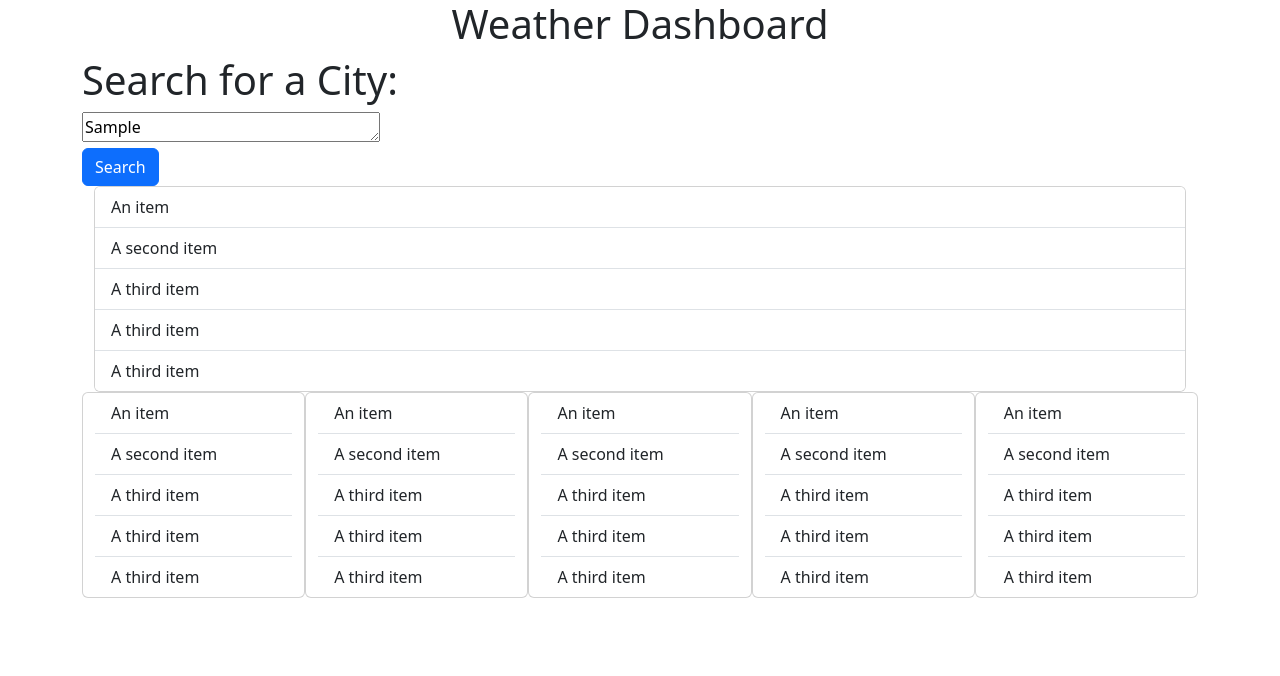
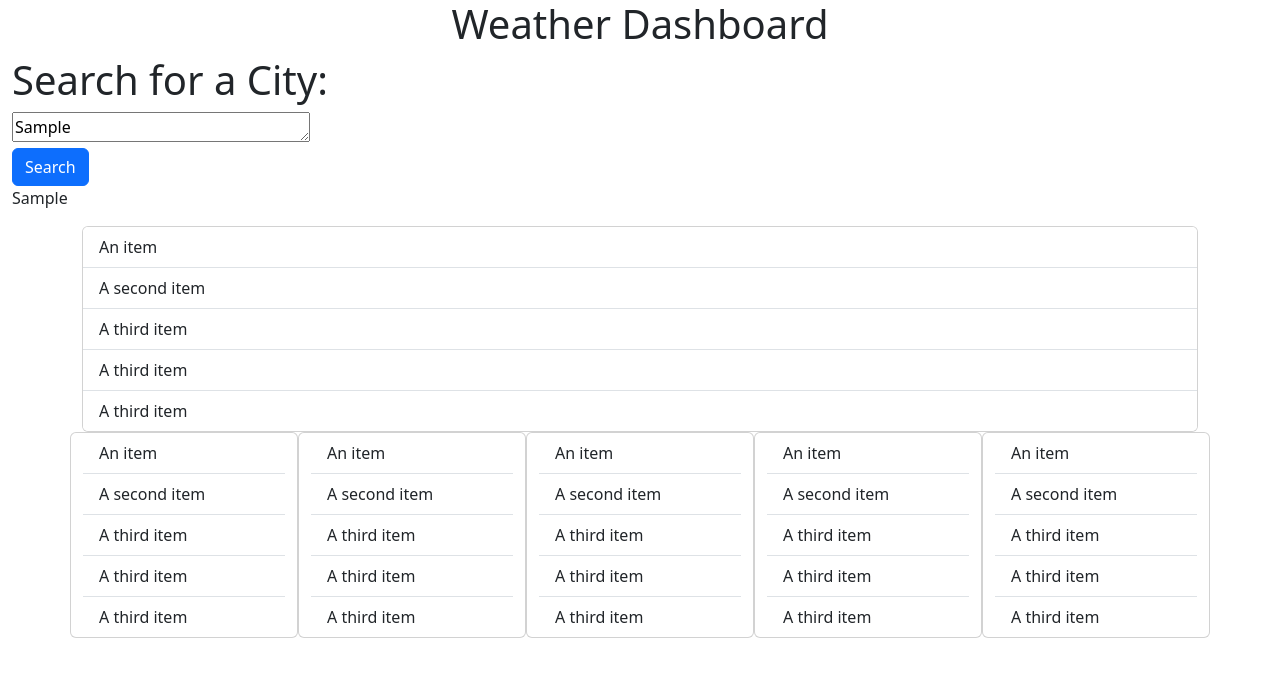
Before and after one commit to Traveye/weather-forecaster, a plain HTML site: page index.html in a window 1280 px wide. Both pictures are taken after typing "Sample" into the empty fields and a click on the button "Search". Drawn offline with nearby package versions, Linux system fonts and the light colour scheme; no server answers.

Commit message:
updating js - removing key

```diff
--- a/assets/scritpt.js
+++ b/assets/scritpt.js
@@ -1,16 +1,55 @@
 const buttonEl = document.querySelector(".findCity")
+var cityList = [];
+
+// function getApi() {
+//     var url = "https://api.github.com/users?per_page=5";
+
+
+//     fetch(url)
+//       .then(function (response) {
+//         return response.json();
+//       })
+//       .then(function (data) {
+
+//         console.log(data);
+
+//       });
+//   }
+
+// Search for a city:
 
 function getApi() {
-    var url = "https//:api.openweathermap.org/data/2.5/weather?q=London,uk&APPID=5e2060eedf6abe8e55c023dfb119a674"
+//need to store user input in var
 
-    fetch(url)
-      .then(function (response) {
-        return response.json();
-      })
-      .then(function (data) {
+var cityInput = document.querySelector('.cityInput').value.trim();
+localStorage.setItem("city", cityInput)
+createList();
 
-        console.log(data);
+}
 
-      });
-  }
+function createList() {
+
+var addCity = localStorage.getItem("city")
+if(!cityList.includes(addCity)) {
+    cityList.push(addCity);
+}
+
+console.log(cityList)
+
+for(i = 0; i < cityList.length; i++) {
+    searchedCity = document.querySelector('.cityList')
+    var oldCity = document.createElement('p')
+    oldCity.textContent = cityList[i];
+    console.log(oldCity)
+    searchedCity.appendChild(oldCity)
+
+}
+
+}
+
+//store in local storage / add to empty var
+//need to creante new element with var as text content
+//append to class cityList
+
+
   buttonEl.addEventListener('click', getApi);
--- a/index.html
+++ b/index.html
@@ -6,7 +6,7 @@
     <title>Weather Forecast</title>
     <link href="https://cdn.jsdelivr.net/npm/bootstrap@5.3.0-alpha1/dist/css/bootstrap.min.css" rel="stylesheet" integrity="sha384-GLhlTQ8iRABdZLl6O3oVMWSktQOp6b7In1Zl3/Jr59b6EGGoI1aFkw7cmDA6j6gD" crossorigin="anonymous">
   </head>
-  <body class="container">
+  <body class="container-fluid">
     <header class="header d-flex justify-content-center">
         <h1 class=>Weather Dashboard</h1>
     </header>
@@ -14,8 +14,9 @@
     <main>
         <div>
             <h1>Search for a City:</h1>
-            <textarea name="cityInput" id="city" cols="30" rows="1" placeholder="City Name"></textarea><br>
+            <textarea class="cityInput" id="city" cols="30" rows="1" placeholder="City Name"></textarea><br>
             <button class="btn btn-primary .mx-auto findCity" type="button">Search</button>
+            <div class="cityList"></div>
         </div>
 
         <div class="container">
```
